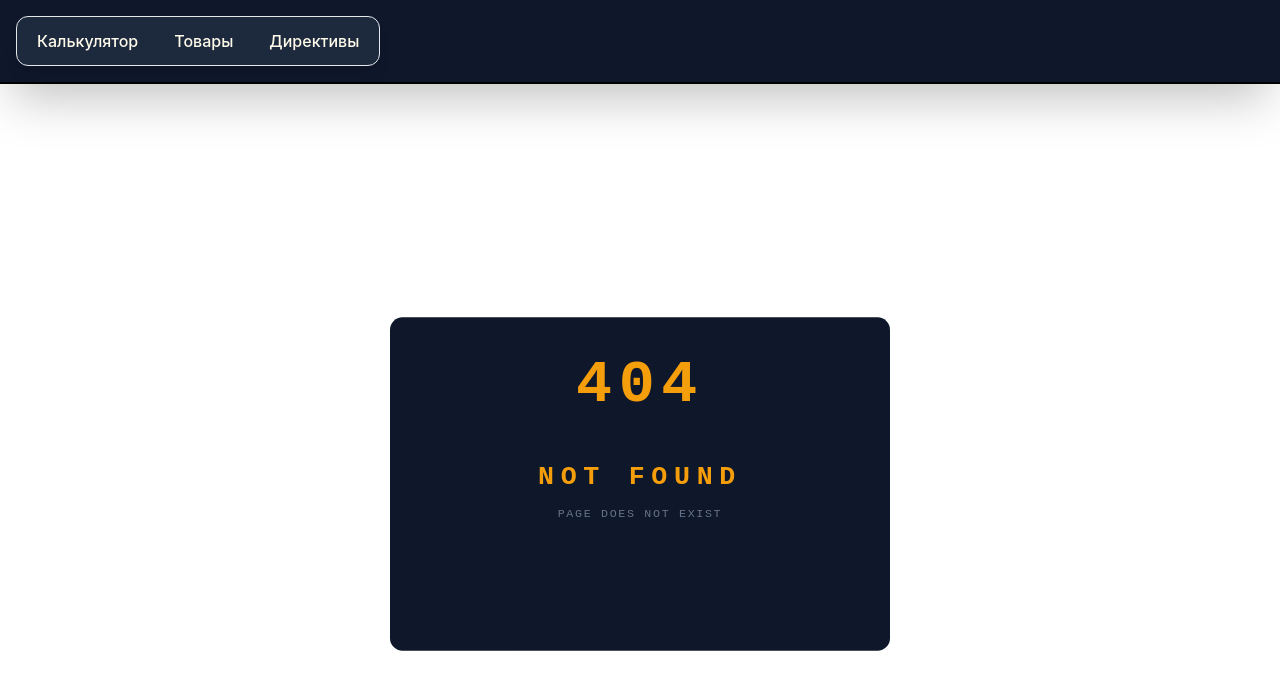
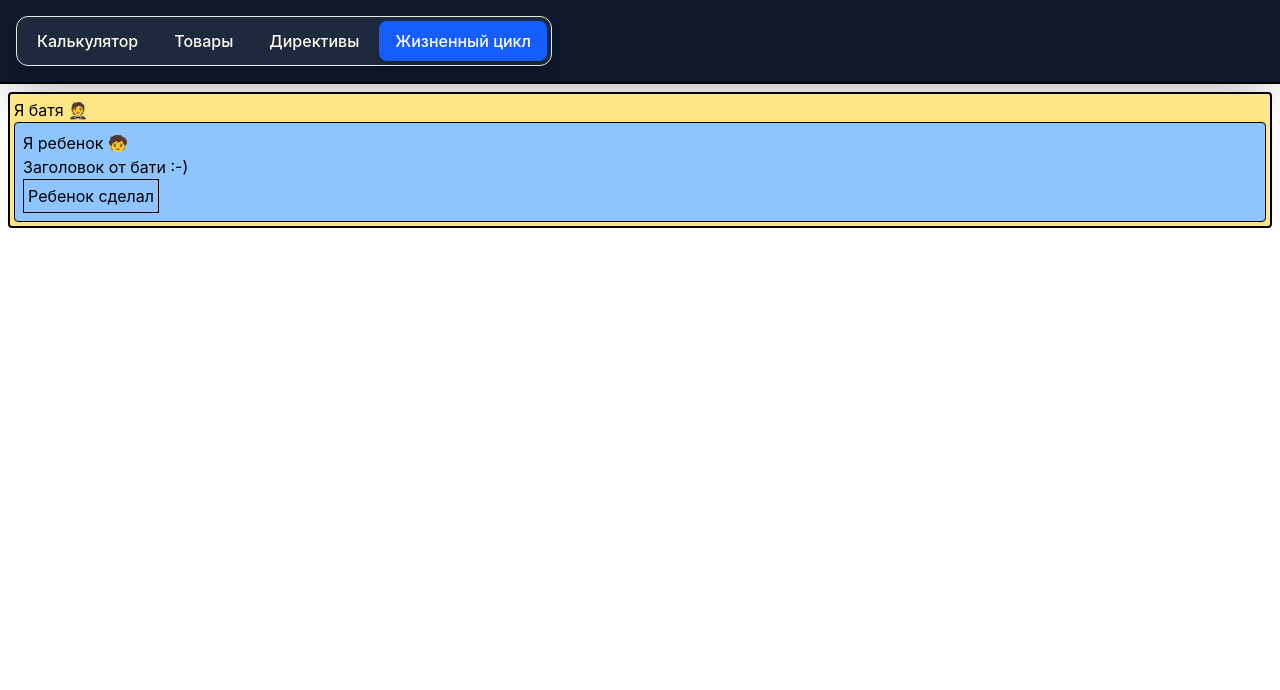
Before and after one commit to Oleg-ru/ng-start-course, an Angular app: page /live-cycle in a window 1280 px wide. Before the commit this address had no page. Shown: the top 690 px of the page. Built offline with nearby package versions, Linux system fonts and the light colour scheme.

Commit message:
feat: Жизненный цикл компонента @Input @Output

```diff
--- a/src/app/app.routes.ts
+++ b/src/app/app.routes.ts
@@ -2,6 +2,7 @@ import { Routes } from '@angular/router';
 import {AppCalculator} from './calculator/app-calculator/app-calculator';
 import {NotFound404} from './not-found-404/not-found-404';
 import {Directives} from './directives/directives';
+import {Parent} from './live-cycle/parent/parent';
 
 export const routes: Routes = [
     {
@@ -17,6 +18,10 @@ export const routes: Routes = [
     component: Directives
   },
   {
+    path: "live-cycle",
+    component: Parent
+  },
+  {
     path: "**",
     component: NotFound404
   },
--- /dev/null
+++ b/src/app/live-cycle/children/children.html
@@ -0,0 +1,5 @@
+<div class="border p-2 rounded bg-blue-300">
+  <h2>Я ребенок 🧒</h2>
+  <p>{{title}}</p>
+  <button class="border p-1 cursor-pointer" (click)="handleClick()">Ребенок сделал</button>
+</div>
--- /dev/null
+++ b/src/app/live-cycle/children/children.ts
@@ -0,0 +1,23 @@
+import {Component, EventEmitter, Input, Output} from '@angular/core';
+
+@Component({
+  selector: 'app-children',
+  imports: [],
+  templateUrl: './children.html',
+  styleUrl: './children.css',
+})
+export class Children {
+  @Input() title?: string;
+  @Output() eventChangeChildren = new EventEmitter<string>()
+  public templateTitle?: string;
+
+  ngOnInit() {
+    this.templateTitle = this.title;
+    console.log(this.templateTitle);
+  }
+
+  handleClick() {
+    this.templateTitle = 'А ребенку весело)))';
+    this.eventChangeChildren.emit(this.templateTitle);
+  }
+}
--- /dev/null
+++ b/src/app/live-cycle/parent/parent.html
@@ -0,0 +1,4 @@
+<div class="border-2 rounded p-1 m-2 bg-amber-200">
+  <h2>Я батя 🤵️</h2>
+  <app-children [title]="title" (eventChangeChildren)="handleEventParent($event)"/>
+</div>
--- /dev/null
+++ b/src/app/live-cycle/parent/parent.ts
@@ -0,0 +1,17 @@
+import { Component } from '@angular/core';
+import {Children} from '../children/children';
+
+@Component({
+  selector: 'app-parent',
+  imports: [
+    Children
+  ],
+  templateUrl: './parent.html',
+  styleUrl: './parent.css',
+})
+export class Parent {
+  public title = 'Заголовок от бати :-)';
+  handleEventParent(newValue: string) {
+    this.title = newValue;
+  }
+}
--- a/src/app/navigation/navigation.ts
+++ b/src/app/navigation/navigation.ts
@@ -24,5 +24,9 @@ export class Navigation {
       url: "directives",
       urlName: "Директивы"
     },
+    {
+      url: "live-cycle",
+      urlName: "Жизненный цикл"
+    },
   ]
 }
```
Also changed, not shown: src/app/live-cycle/children/children.css (added), src/app/live-cycle/parent/parent.css (added).
